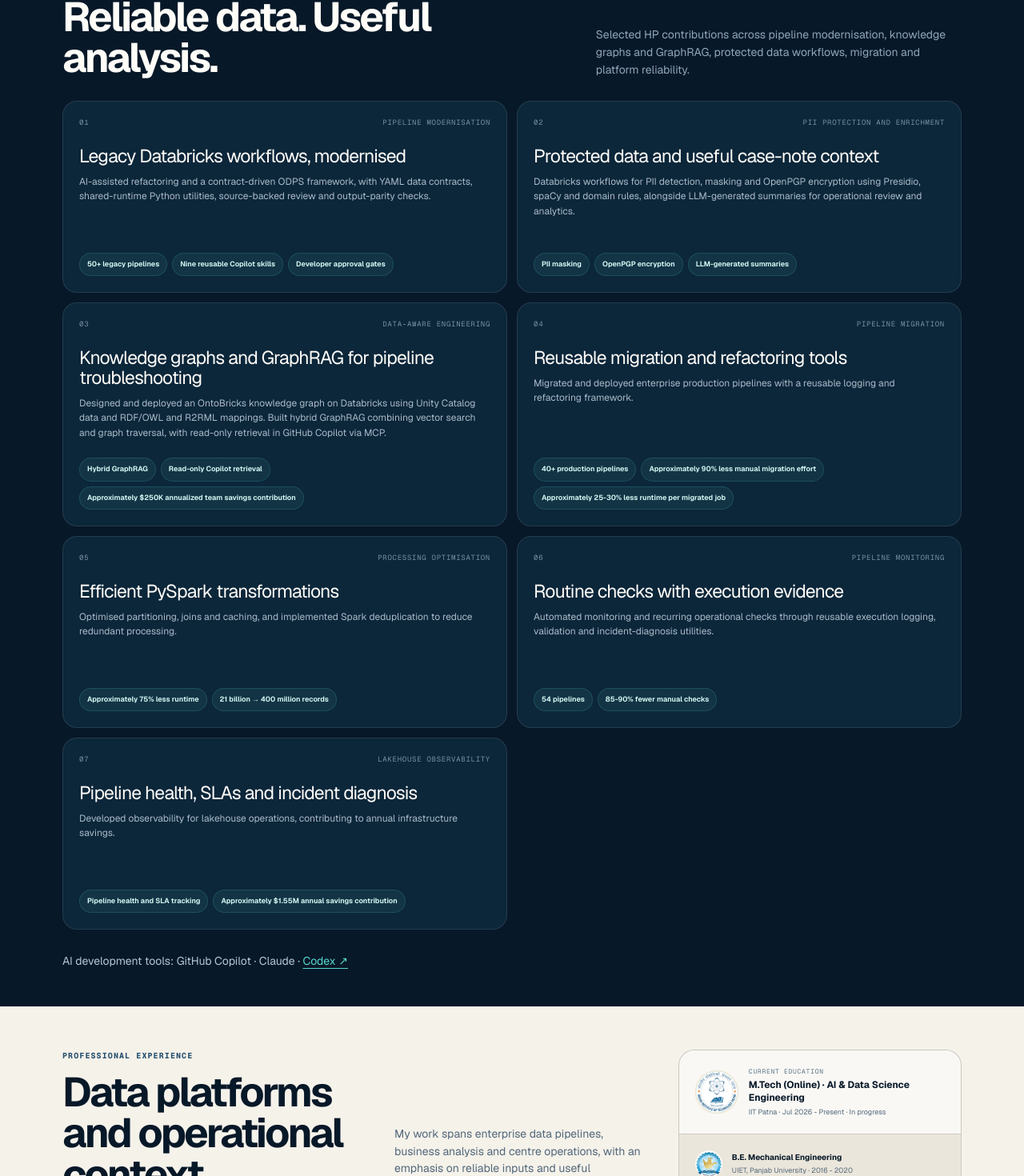
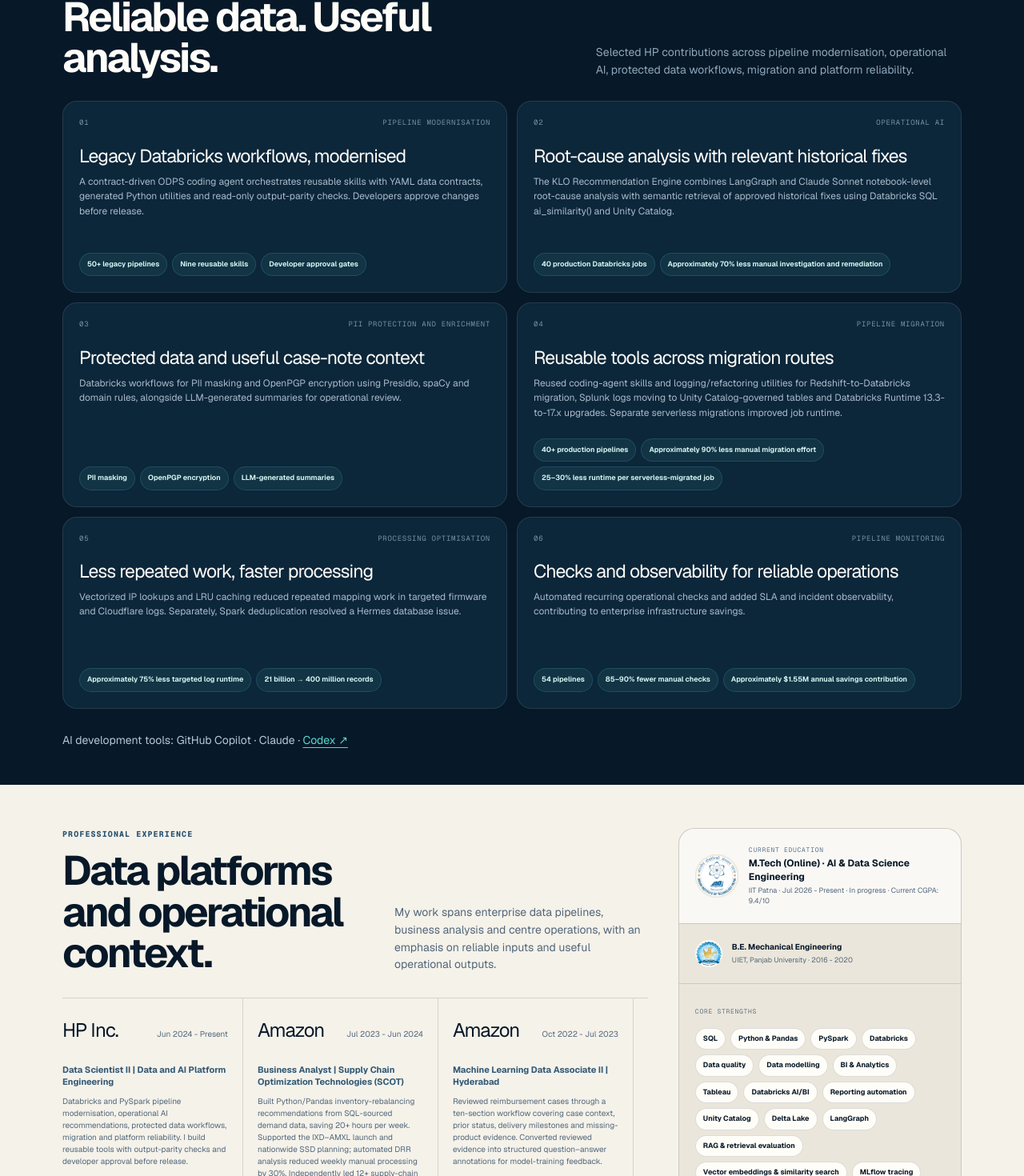
Before and after one commit to omni-shiva/shivanand-portfolio, a Next.js app: page / in a window 1280 px wide. Shown: the part 710-2180 px from the top of the page at 80% size. Built offline with nearby package versions, Linux system fonts and the light colour scheme.

Commit message:
Align portfolio content with approved 20 November resume

```diff
--- a/app/page.tsx
+++ b/app/page.tsx
@@ -3,29 +3,29 @@ import Link from "next/link";
 import { projects } from "./projects/project-data";
 const identity = { name: "Shivanand Kumar", email: "kumarshivanand7@gmail.com", location: "Bengaluru, India" };
 const career = [
-  { company: "HP Inc.", role: "Data Scientist II | Data and AI Platform Engineering", date: "Jun 2024 - Present", detail: "Databricks pipeline modernisation, ontology-backed knowledge graphs and hybrid GraphRAG for pipeline troubleshooting, alongside PySpark optimisation and platform reliability." },
-  { company: "AMAZON", date: "Oct 2022 - Jun 2024", role: "Business Analyst | SSD/AMXL - India Supply Chain Analytics", detail: "Built SQL pipelines and BI datasets for supply-chain reporting. Automated reporting with SQL and Python, reducing manual effort by approximately 70%, and improved CPT query runtime by approximately 30%. Received Minesweeper and Automation Expert awards." },
-  { company: "BYJU’S", date: "Oct 2021 - Oct 2022", role: "Centre Head - Operations", detail: "Led a 16-member cross-functional team and built SQL-driven Student Performance Index dashboards combining attendance, assessment and tutor metrics." },
+  { company: "HP Inc.", role: "Data Scientist II | Data and AI Platform Engineering", date: "Jun 2024 - Present", detail: "Databricks and PySpark pipeline modernisation, operational AI recommendations, protected data workflows, migration and platform reliability. I build reusable tools with output-parity checks and developer approval before release." },
+  { company: "Amazon", date: "Jul 2023 - Jun 2024", role: "Business Analyst | Supply Chain Optimization Technologies (SCOT)", detail: "Built Python/Pandas inventory-rebalancing recommendations from SQL-sourced demand data, saving 20+ hours per week. Supported the IXD–AMXL launch and nationwide SSD planning; automated DRR analysis reduced weekly manual processing by 30%. Independently led 12+ supply-chain analytics and automation projects." },
+  { company: "Amazon", date: "Oct 2022 - Jul 2023", role: "Machine Learning Data Associate II | Hyderabad", detail: "Reviewed reimbursement cases through a ten-section workflow covering case context, prior status, delivery milestones and missing-product evidence. Converted reviewed evidence into structured question–answer annotations for model-training feedback." },
+  { company: "BYJU’S", date: "Oct 2021 - Oct 2022", role: "Centre Head - Operations", detail: "Led a 16-member team as the centre grew to 298 students. Partnered with analytics colleagues on MySQL, Tableau and spreadsheet dashboards to guide interventions and service delivery, contributing to a top-performing North India centre with a 5-star rating." },
 ];
 
 const work = [
-  { label: "Pipeline modernisation", title: "Legacy Databricks workflows, modernised", description: "AI-assisted refactoring and a contract-driven ODPS framework, with YAML data contracts, shared-runtime Python utilities, source-backed review and output-parity checks.", proof: ["50+ legacy pipelines", "Nine reusable Copilot skills", "Developer approval gates"] },
-  { label: "PII protection and enrichment", title: "Protected data and useful case-note context", description: "Databricks workflows for PII detection, masking and OpenPGP encryption using Presidio, spaCy and domain rules, alongside LLM-generated summaries for operational review and analytics.", proof: ["PII masking", "OpenPGP encryption", "LLM-generated summaries"] },
-  { label: "Data-aware engineering", title: "Knowledge graphs and GraphRAG for pipeline troubleshooting", description: "Designed and deployed an OntoBricks knowledge graph on Databricks using Unity Catalog data and RDF/OWL and R2RML mappings. Built hybrid GraphRAG combining vector search and graph traversal, with read-only retrieval in GitHub Copilot via MCP.", proof: ["Hybrid GraphRAG", "Read-only Copilot retrieval", "Approximately $250K annualized team savings contribution"] },
-  { label: "Pipeline migration", title: "Reusable migration and refactoring tools", description: "Migrated and deployed enterprise production pipelines with a reusable logging and refactoring framework.", proof: ["40+ production pipelines", "Approximately 90% less manual migration effort", "Approximately 25-30% less runtime per migrated job"] },
-  { label: "Processing optimisation", title: "Efficient PySpark transformations", description: "Optimised partitioning, joins and caching, and implemented Spark deduplication to reduce redundant processing.", proof: ["Approximately 75% less runtime", "21 billion → 400 million records"] },
-  { label: "Pipeline monitoring", title: "Routine checks with execution evidence", description: "Automated monitoring and recurring operational checks through reusable execution logging, validation and incident-diagnosis utilities.", proof: ["54 pipelines", "85-90% fewer manual checks"] },
-  { label: "Lakehouse observability", title: "Pipeline health, SLAs and incident diagnosis", description: "Developed observability for lakehouse operations, contributing to annual infrastructure savings.", proof: ["Pipeline health and SLA tracking", "Approximately $1.55M annual savings contribution"] },
+  { label: "Pipeline modernisation", title: "Legacy Databricks workflows, modernised", description: "A contract-driven ODPS coding agent orchestrates reusable skills with YAML data contracts, generated Python utilities and read-only output-parity checks. Developers approve changes before release.", proof: ["50+ legacy pipelines", "Nine reusable skills", "Developer approval gates"] },
+  { label: "Operational AI", title: "Root-cause analysis with relevant historical fixes", description: "The KLO Recommendation Engine combines LangGraph and Claude Sonnet notebook-level root-cause analysis with semantic retrieval of approved historical fixes using Databricks SQL ai_similarity() and Unity Catalog.", proof: ["40 production Databricks jobs", "Approximately 70% less manual investigation and remediation"] },
+  { label: "PII protection and enrichment", title: "Protected data and useful case-note context", description: "Databricks workflows for PII masking and OpenPGP encryption using Presidio, spaCy and domain rules, alongside LLM-generated summaries for operational review.", proof: ["PII masking", "OpenPGP encryption", "LLM-generated summaries"] },
+  { label: "Pipeline migration", title: "Reusable tools across migration routes", description: "Reused coding-agent skills and logging/refactoring utilities for Redshift-to-Databricks migration, Splunk logs moving to Unity Catalog-governed tables and Databricks Runtime 13.3-to-17.x upgrades. Separate serverless migrations improved job runtime.", proof: ["40+ production pipelines", "Approximately 90% less manual migration effort", "25–30% less runtime per serverless-migrated job"] },
+  { label: "Processing optimisation", title: "Less repeated work, faster processing", description: "Vectorized IP lookups and LRU caching reduced repeated mapping work in targeted firmware and Cloudflare logs. Separately, Spark deduplication resolved a Hermes database issue.", proof: ["Approximately 75% less targeted log runtime", "21 billion → 400 million records"] },
+  { label: "Pipeline monitoring", title: "Checks and observability for reliable operations", description: "Automated recurring operational checks and added SLA and incident observability, contributing to enterprise infrastructure savings.", proof: ["54 pipelines", "85–90% fewer manual checks", "Approximately $1.55M annual savings contribution"] },
 ];
 
 export default function Home() {
   const person = {
     "@context": "https://schema.org", "@type": "Person", name: identity.name,
-    url: "https://shivanandkumar.in/", jobTitle: "Data & Applied AI Engineer", description: "Data and Applied AI engineering at HP and Amazon across Databricks pipelines, knowledge graphs, GraphRAG and supply-chain BI.",
+    url: "https://shivanandkumar.in/", jobTitle: "Data & Applied AI Engineer", description: "Data and Applied AI engineering across Databricks pipelines, operational AI, supply-chain BI and data platform reliability.",
     alumniOf: [{ "@type": "CollegeOrUniversity", name: "University Institute of Engineering and Technology, Panjab University" }],
     memberOf: { "@type": "OrganizationRole", roleName: "M.Tech student, AI & Data Science Engineering (Online), Jul 2026 - Present", memberOf: { "@type": "CollegeOrUniversity", name: "Indian Institute of Technology Patna" } },
     address: { "@type": "PostalAddress", addressLocality: "Bengaluru", addressCountry: "IN" },
-    knowsAbout: ["Data Engineering", "Databricks", "PySpark", "SQL", "Python", "Pandas", "Analytics", "Data Quality", "Knowledge Graphs", "GraphRAG", "RAG", "OntoBricks", "Applied AI"],
+    knowsAbout: ["Data Engineering", "Databricks", "PySpark", "SQL", "Python", "Pandas", "Analytics", "Data Quality", "LangGraph", "RAG", "Retrieval Evaluation", "MLflow", "Applied AI"],
   };
   return (
     <main>
@@ -49,24 +49,24 @@ export default function Home() {
           <p className="eyebrow">{identity.location}</p>
           <a className="iit-chip" href="https://www.iitp.ac.in/" target="_blank" rel="noreferrer" aria-label="IIT Patna M.Tech programme, ongoing"><img src="/iit-patna-logo.png" alt="" /><span><strong>IIT Patna</strong>M.Tech · AI &amp; Data Science Engineering · Ongoing</span></a>
           <h1>Data &amp; Applied AI Engineer</h1><p className="hero-skills">Data Engineering · BI &amp; Analytics · Applied AI</p>
-          <p className="hero-summary">At HP, I modernise Databricks pipelines and build ontology-backed knowledge graphs and GraphRAG retrieval for pipeline troubleshooting. At AMAZON, I built BI datasets and automated supply-chain reporting with SQL and Python.</p>
+          <p className="hero-summary">I build reliable data platforms and practical AI workflows at HP, from Databricks pipeline modernisation to retrieval-supported incident diagnosis. My previous experience at Amazon combines supply-chain analytics, Python/SQL automation and structured model-training feedback.</p>
           <div className="hero-actions"><a className="button button-primary" href="#work">Explore my work</a><a className="button button-secondary" href="#projects">View projects</a></div>
         </div>
       </section>
       <section className="impact-section" id="work"><div className="section-shell">
-        <div className="section-intro dark"><div><p className="section-kicker">HP · Data and AI Platform Engineering</p><h2>Reliable data. Useful analysis.</h2></div><p>Selected HP contributions across pipeline modernisation, knowledge graphs and GraphRAG, protected data workflows, migration and platform reliability.</p></div>
+        <div className="section-intro dark"><div><p className="section-kicker">HP · Data and AI Platform Engineering</p><h2>Reliable data. Useful analysis.</h2></div><p>Selected HP contributions across pipeline modernisation, operational AI, protected data workflows, migration and platform reliability.</p></div>
         <div className="impact-grid data-work-grid">{work.map((item, index) => <article className="impact-card" key={item.title}><div className="impact-meta"><span>0{index + 1}</span><span>{item.label}</span></div><h3>{item.title}</h3><p>{item.description}</p><div className="proof-pills">{item.proof.map(label => <span key={label}>{label}</span>)}</div></article>)}</div>
         <p className="tooling-note">AI development tools: GitHub Copilot · Claude ·  <a href="https://chatgpt.com/u/kumarshivanand7" target="_blank" rel="noopener noreferrer" aria-label="Codex public activity profile, opens in a new tab">Codex ↗</a></p>
       </div></section>
       <section className="profile-section section-shell" id="profile">
         <div className="profile-main">
           <div className="section-intro"><div><p className="section-kicker">Professional experience</p><h2>Data platforms and operational context.</h2></div><p>My work spans enterprise data pipelines, business analysis and centre operations, with an emphasis on reliable inputs and useful operational outputs.</p></div>
-          <div className="career-grid">{career.map(item => <article key={item.company}><div><h3>{item.company}</h3><p>{item.date}</p></div><strong>{item.role}</strong><p>{item.detail}</p></article>)}</div>
+          <div className="career-grid">{career.map(item => <article key={item.company + item.role}><div><h3>{item.company}</h3><p>{item.date}</p></div><strong>{item.role}</strong><p>{item.detail}</p></article>)}</div>
         </div>
         <aside className="profile-sidebar">
-          <div className="education-compact"><img src="/iit-patna-logo.png" alt="" /><div><span>Current education</span><strong>M.Tech (Online) · AI &amp; Data Science Engineering</strong><p>IIT Patna · Jul 2026 - Present · In progress</p></div></div>
+          <div className="education-compact"><img src="/iit-patna-logo.png" alt="" /><div><span>Current education</span><strong>M.Tech (Online) · AI &amp; Data Science Engineering</strong><p>IIT Patna · Jul 2026 - Present · In progress · Current CGPA: 9.4/10</p></div></div>
           <div className="education-secondary"><img src="/uiet-panjab-university-logo.png" alt="" /><p><strong>B.E. Mechanical Engineering</strong>UIET, Panjab University · 2016 - 2020</p></div>
-          <div className="skills-compact"><span>Core strengths</span><div>{["SQL", "Python & Pandas", "PySpark", "Databricks", "Data quality", "Data modelling", "BI & Analytics", "Tableau", "Databricks AI/BI", "Reporting automation", "Unity Catalog", "Delta Lake", "Knowledge graphs", "OntoBricks", "RDF/OWL & R2RML", "RAG & GraphRAG", "Hybrid retrieval", "MCP", "Qdrant", "FastAPI & Pydantic"].map(skill => <strong key={skill}>{skill}</strong>)}</div></div>
+          <div className="skills-compact"><span>Core strengths</span><div>{["SQL", "Python & Pandas", "PySpark", "Databricks", "Data quality", "Data modelling", "BI & Analytics", "Tableau", "Databricks AI/BI", "Reporting automation", "Unity Catalog", "Delta Lake", "LangGraph", "RAG & retrieval evaluation", "Vector embeddings & similarity search", "MLflow tracing", "MCP", "AWS S3, Redshift & Glue", "PII masking & OpenPGP"].map(skill => <strong key={skill}>{skill}</strong>)}</div></div>
         </aside>
       </section>
       <section className="projects-section" id="projects"><div className="section-shell">
```
